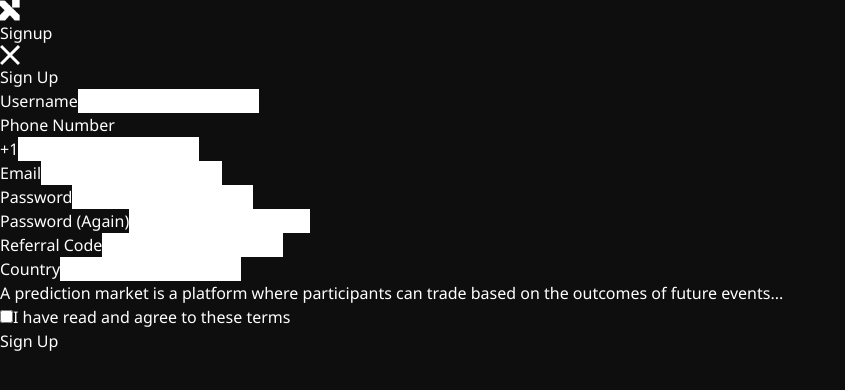
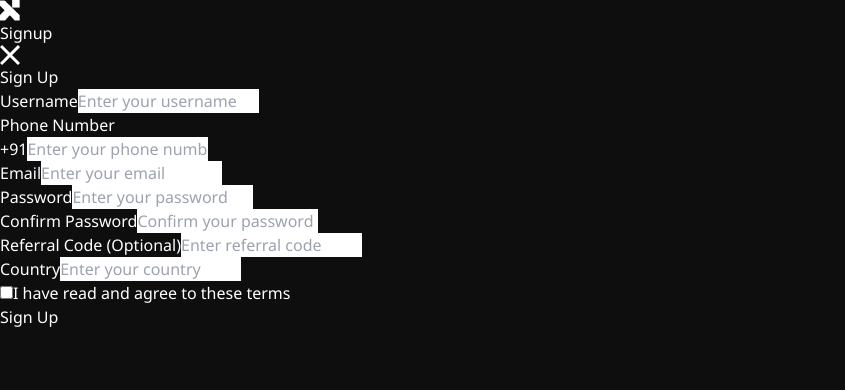
Before and after one commit to vivekguptaqwerty/TeamX-Project, a Next.js app: page /auth/signup in a window 1280 px wide. Shown: the top 390 px of the page, without its empty margins (0-845 px from the left). Built offline with nearby package versions, Linux system fonts and the light colour scheme; a web font is replaced by a local one.

Commit message:
integrated signup api

```diff
--- a/package.json
+++ b/package.json
@@ -12,6 +12,7 @@
     "@radix-ui/react-slot": "^1.1.1",
     "class-variance-authority": "^0.7.1",
     "clsx": "^2.1.1",
+    "js-cookie": "^3.0.5",
     "lucide-react": "^0.474.0",
     "my-next-app": "file:",
     "next": "15.1.5",
--- a/src/app/auth/signup/page.tsx
+++ b/src/app/auth/signup/page.tsx
@@ -1,7 +1,7 @@
 "use client";
 
 import Navbar from "@/components/Navbar";
-import React, { useEffect, useState } from "react";
+import React, { useState } from "react";
 
 const Page = () => {
   const [formData, setFormData] = useState({
@@ -12,38 +12,67 @@ const Page = () => {
     confirmPassword: "",
     referralCode: "",
     country: "",
+    termsAccepted: false,
   });
 
-  useEffect(() => {
-    setFormData({
-      username: "Alex Kapawski",
-      phone: "080-9662-4545",
-      email: "AlexKapawski@gmail.com",
-      password: "***********",
-      confirmPassword: "***********",
-      referralCode: "JszRVaOeeYeR",
-      country: "Japan",
-    });
-  }, []);
-
   const handleChange = (e: React.ChangeEvent<HTMLInputElement>) => {
-    setFormData({ ...formData, [e.target.id]: e.target.value });
+    const { id, value, type, checked } = e.target;
+    setFormData((prev) => ({
+      ...prev,
+      [id]: type === "checkbox" ? checked : value,
+    }));
   };
 
-  const isSignup = () => {
-    const { username, phone, email, password, confirmPassword } = formData;
+  const isSignup = async () => {
+    const { username, phone, email, password, confirmPassword, referralCode, country, termsAccepted } = formData;
 
-    // Basic validation (you can expand as needed)
-    if (!username || !phone || !email || !password || password !== confirmPassword) {
+    // Validation
+    if (!username || !phone || !email || !password || !country) {
       alert("Please fill all the fields correctly.");
       return;
     }
+    if (password !== confirmPassword) {
+      alert("Passwords do not match.");
+      return;
+    }
+    if (!termsAccepted) {
+      alert("You must accept the terms and conditions.");
+      return;
+    }
 
-    // Simulate API call or signup process
-    console.log("Signup successful:", formData);
+    try {
+      const response = await fetch("https://test-api.everyx.io/register", {
+        method: "POST",
+        headers: {
+          "Content-Type": "application/x-www-form-urlencoded",
+          Accept: "application/json",
+        },
+        body: new URLSearchParams({
+          email,
+          display_name: username,
+          password,
+          country,
+          phone: `+91${phone}`, // Ensuring country code is included
+          referral_code: referralCode,
+        }).toString(),
+      });
 
-    // Redirect to the email verification page
-    window.location.href = "/auth/signup/email-verification";
+      const data = await response.json();
+
+      if (!response.ok) {
+        throw new Error(data.message || "Signup failed");
+      }
+
+      console.log("Signup successful:", data);
+      window.location.href = "/auth/signup/email-verification";
+    } catch (error) {
+      console.error("Error during signup:", error);
+      if (error instanceof Error) {
+        alert(`Signup failed: ${error.message}`);
+      } else {
+        alert("Signup failed: An unknown error occurred.");
+      }
+    }
   };
 
   return (
@@ -52,143 +81,64 @@ const Page = () => {
       <div className="h-screen bg-[#0E0E0E] flex flex-col w-full mx-auto mb-5">
         <div className="text-center text-white text-2xl font-bold mt-6">Sign Up</div>
         <div className="flex flex-col px-6 text-white space-y-6 mt-6">
+
           {/* Username */}
           <div className="mb-4">
-            <label htmlFor="username" className="block text-opacity-70 text-sm mb-1">
-              Username
-            </label>
-            <input
-              type="text"
-              id="username"
-              placeholder="Enter your username"
-              value={formData.username}
-              onChange={handleChange}
-              className="w-full bg-transparent border-b border-gray-700 text-white text-sm outline-none"
-            />
+            <label htmlFor="username" className="block text-opacity-70 text-sm mb-1">Username</label>
+            <input type="text" id="username" placeholder="Enter your username" value={formData.username} onChange={handleChange} className="w-full bg-transparent border-b border-gray-700 text-white text-sm outline-none" />
           </div>
 
           {/* Phone */}
           <div className="mb-4">
-            <label htmlFor="phone" className="block text-opacity-70 text-sm mb-1">
-              Phone Number
-            </label>
+            <label htmlFor="phone" className="block text-opacity-70 text-sm mb-1">Phone Number</label>
             <div className="flex items-center gap-2">
-              <span className="text-opacity-35 text-sm">+1</span>
-              <input
-                type="tel"
-                id="phone"
-                placeholder="Enter your phone number"
-                value={formData.phone}
-                onChange={handleChange}
-                className="flex-1 bg-transparent border-b border-gray-700 text-white text-sm outline-none"
-              />
+              <span className="text-opacity-35 text-sm">+91</span>
+              <input type="tel" id="phone" placeholder="Enter your phone number" value={formData.phone} onChange={handleChange} className="flex-1 bg-transparent border-b border-gray-700 text-white text-sm outline-none" />
             </div>
           </div>
 
           {/* Email */}
           <div className="mb-4">
-            <label htmlFor="email" className="block text-opacity-70 text-sm mb-1">
-              Email
-            </label>
-            <input
-              type="email"
-              id="email"
-              placeholder="Enter your email"
-              value={formData.email}
-              onChange={handleChange}
-              className="w-full bg-transparent border-b border-gray-700 text-white text-sm outline-none"
-            />
+            <label htmlFor="email" className="block text-opacity-70 text-sm mb-1">Email</label>
+            <input type="email" id="email" placeholder="Enter your email" value={formData.email} onChange={handleChange} className="w-full bg-transparent border-b border-gray-700 text-white text-sm outline-none" />
           </div>
 
           {/* Password */}
           <div className="mb-4">
-            <label htmlFor="password" className="block text-opacity-70 text-sm mb-1">
-              Password
-            </label>
-            <input
-              type="password"
-              id="password"
-              placeholder="Enter your password"
-              value={formData.password}
-              onChange={handleChange}
-              className="w-full bg-transparent border-b border-gray-700 text-white text-sm outline-none"
-            />
+            <label htmlFor="password" className="block text-opacity-70 text-sm mb-1">Password</label>
+            <input type="password" id="password" placeholder="Enter your password" value={formData.password} onChange={handleChange} className="w-full bg-transparent border-b border-gray-700 text-white text-sm outline-none" />
           </div>
 
           {/* Confirm Password */}
           <div className="mb-4">
-            <label htmlFor="confirmPassword" className="block text-opacity-70 text-sm mb-1">
-              Password (Again)
-            </label>
-            <input
-              type="password"
-              id="confirmPassword"
-              placeholder="Confirm your password"
-              value={formData.confirmPassword}
-              onChange={handleChange}
-              className="w-full bg-transparent border-b border-gray-700 text-white text-sm outline-none"
-            />
+            <label htmlFor="confirmPassword" className="block text-opacity-70 text-sm mb-1">Confirm Password</label>
+            <input type="password" id="confirmPassword" placeholder="Confirm your password" value={formData.confirmPassword} onChange={handleChange} className="w-full bg-transparent border-b border-gray-700 text-white text-sm outline-none" />
           </div>
 
           {/* Referral Code */}
           <div className="mb-4">
-            <label htmlFor="referralCode" className="block text-opacity-70 text-sm mb-1">
-              Referral Code
-            </label>
-            <input
-              type="text"
-              id="referralCode"
-              placeholder="Enter referral code"
-              value={formData.referralCode}
-              onChange={handleChange}
-              className="w-full bg-transparent border-b border-gray-700 text-white text-sm outline-none"
-            />
+            <label htmlFor="referralCode" className="block text-opacity-70 text-sm mb-1">Referral Code (Optional)</label>
+            <input type="text" id="referralCode" placeholder="Enter referral code" value={formData.referralCode} onChange={handleChange} className="w-full bg-transparent border-b border-gray-700 text-white text-sm outline-none" />
           </div>
 
           {/* Country */}
           <div className="mb-4">
-            <label htmlFor="country" className="block text-opacity-70 text-sm mb-1">
-              Country
-            </label>
-            <input
-              type="text"
-              id="country"
-              placeholder="Enter your country"
-              value={formData.country}
-              onChange={handleChange}
-              className="w-full bg-transparent border-b border-gray-700 text-white text-sm outline-none"
-            />
-          </div>
-        </div>
-
-        {/* Prediction Market Info */}
-        <div className="px-6 mt-6">
-          <div className="text-white text-sm text-justify leading-relaxed">
-            A prediction market is a platform where participants can trade based on the outcomes of future events...
+            <label htmlFor="country" className="block text-opacity-70 text-sm mb-1">Country</label>
+            <input type="text" id="country" placeholder="Enter your country" value={formData.country} onChange={handleChange} className="w-full bg-transparent border-b border-gray-700 text-white text-sm outline-none" />
           </div>
         </div>
 
         {/* Terms and Conditions */}
         <div className="mt-6 px-6">
           <div className="flex items-start space-x-3">
-            <input
-              type="checkbox"
-              id="terms"
-              className="w-4 h-4 border border-gray-700 rounded bg-transparent"
-            />
-            <label htmlFor="terms" className="text-opacity-50 text-sm">
-              I have read and agree to these terms
-            </label>
+            <input type="checkbox" id="termsAccepted" checked={formData.termsAccepted} onChange={handleChange} className="w-4 h-4 border border-gray-700 rounded bg-transparent" />
+            <label htmlFor="termsAccepted" className="text-opacity-50 text-sm">I have read and agree to these terms</label>
           </div>
         </div>
 
         {/* Signup Button */}
         <div className="mt-8 px-6">
-          <button
-            type="submit"
-            className="w-full bg-[#707070] bg-opacity-10 text-white py-3 rounded-lg text-sm"
-            onClick={isSignup}
-          >
+          <button type="submit" className="w-full bg-[#707070] bg-opacity-10 text-white py-3 rounded-lg text-sm" onClick={isSignup}>
             Sign Up
           </button>
         </div>
```
Also changed, not shown: src/app/auth/signup/email-verification/page.tsx (+62 -8 lines), 1 other file (tests, documents, lock files or other folders).
